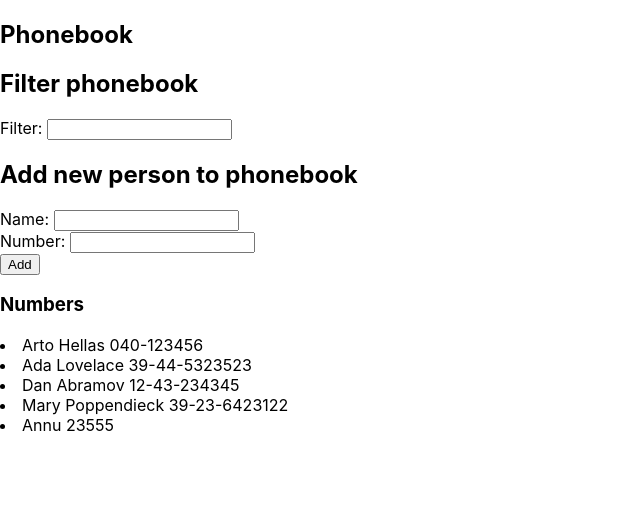
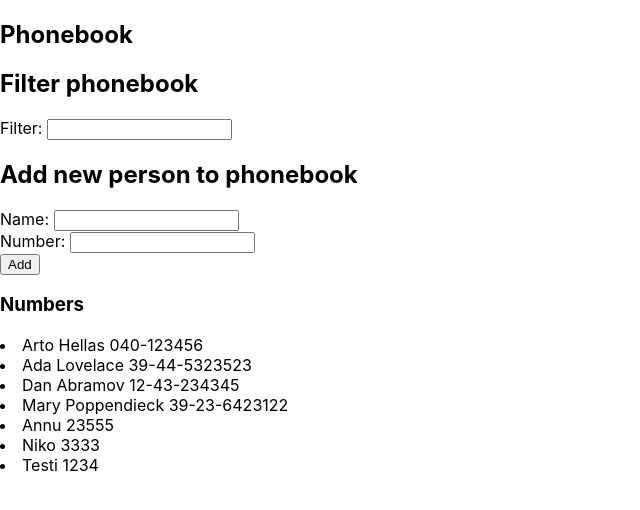
Before and after one commit to ajnarhi/Fullstack2021, a React (Create React App) app in the folder Osa2/puhelinluettelo/: page / in a window 1280 px wide. Shown: the top 510 px of the page, without its empty margins (0-640 px from the left). Built offline with nearby package versions, Linux system fonts and the light colour scheme; data requests are answered from the project's data file; the HTML template or start-up script is replaced by a standard one.

Commit message:
A bit more doen for 2.15

```diff
--- a/Osa2/puhelinluettelo/db.json
+++ b/Osa2/puhelinluettelo/db.json
@@ -24,6 +24,16 @@
       "name": "Annu",
       "number": "23555",
       "id": 5
+    },
+    {
+      "name": "Niko",
+      "number": "3333",
+      "id": 6
+    },
+    {
+      "name": "Testi",
+      "number": "1234",
+      "id": 7
     }
   ]
 }
--- a/Osa2/puhelinluettelo/src/App.js
+++ b/Osa2/puhelinluettelo/src/App.js
@@ -43,11 +43,12 @@ const PersonForm = (props) => {
     .post('http://localhost:3001/persons', personObject)
     .then(response => {
       console.log(response)
+      props.setPersons(props.persons.concat(response.data))
+      props.setNewName('')
+      props.setNewNumber('')
     })
 
-      props.setPersons(props.persons.concat(personObject))
-      props.setNewName('')
-      props.setNewNumber('')
+
     }
   }
 
```
Also changed, not shown: 1 other file (tests, documents, lock files or other folders).
